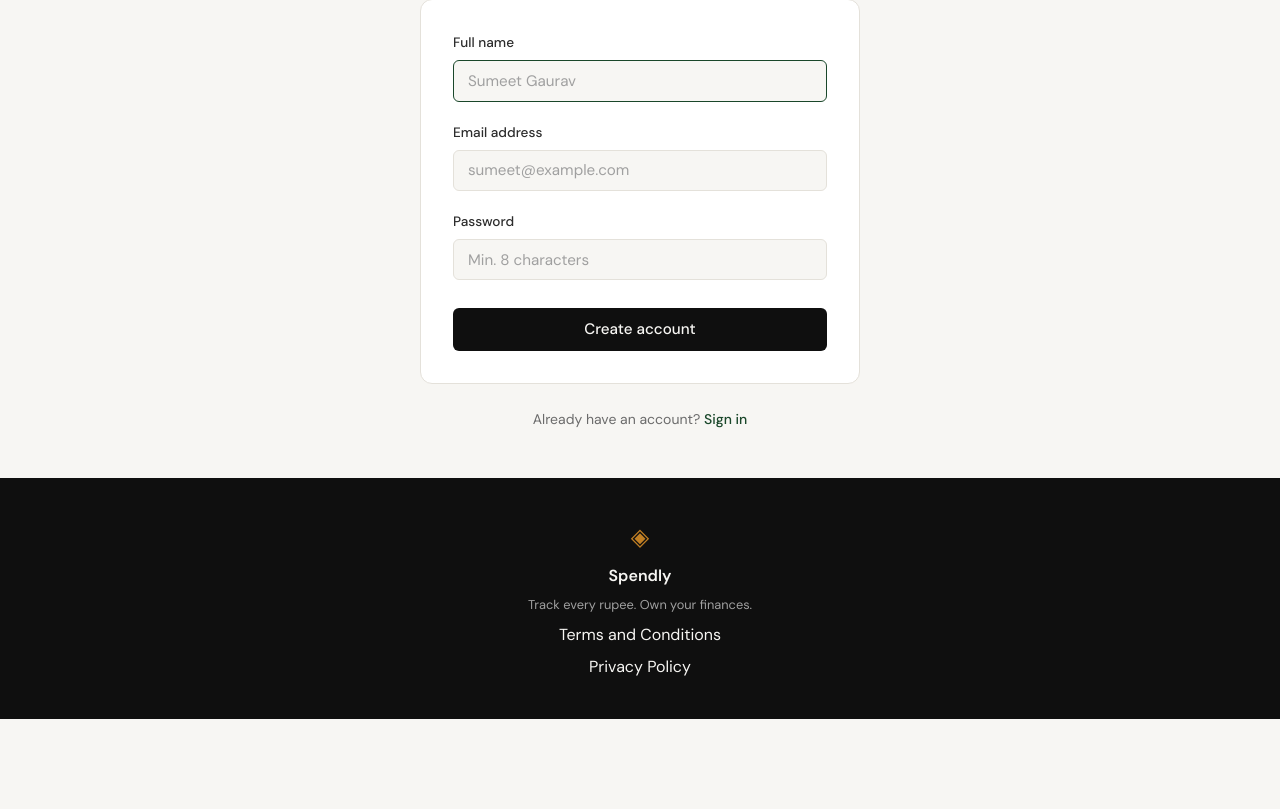
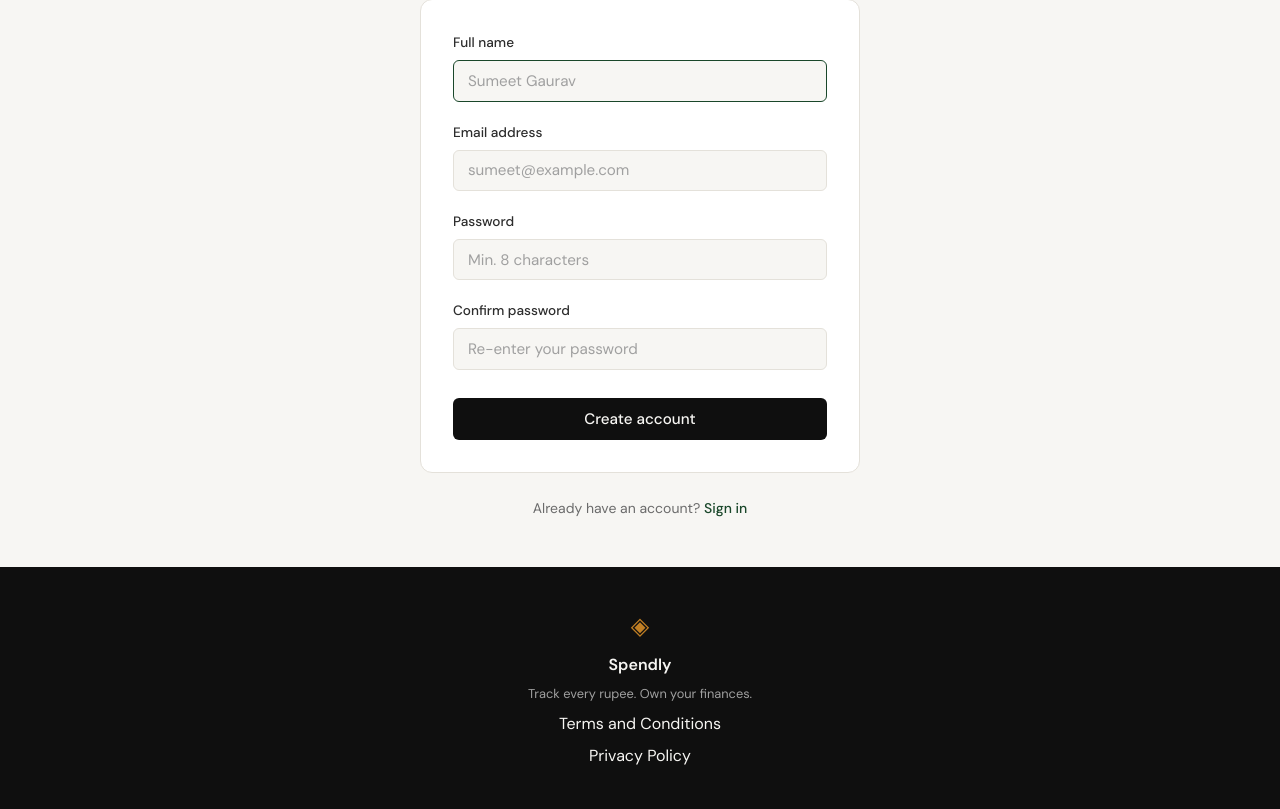
Before and after one commit to sumeetgaurav/spendly, a Flask app: page /register in a window 1280 px wide. Shown: the part 224-1033 px from the top of the page. Before the commit the page ends 943 px from the top, so only its background shows below. Run offline with Flask 3, Linux system fonts and the light colour scheme.

Commit message:
added registration feature

```diff
--- a/expense-tracker/app.py
+++ b/expense-tracker/app.py
@@ -1,6 +1,7 @@
-from flask import Flask, render_template
+from flask import Flask, redirect, render_template, request, url_for
+from werkzeug.security import generate_password_hash
 
-from database.db import get_db, init_db, seed_db
+from database.db import create_user, get_db, get_user_by_email, init_db, seed_db
 
 app = Flask(__name__)
 
@@ -18,9 +19,38 @@ def landing():
     return render_template("landing.html")
 
 
-@app.route("/register")
+@app.route("/register", methods=["GET", "POST"])
 def register():
-    return render_template("register.html")
+    if request.method == "GET":
+        return render_template("register.html")
+
+    name = (request.form.get("name") or "").strip()
+    email = (request.form.get("email") or "").strip().lower()
+    password = request.form.get("password") or ""
+    confirm_password = request.form.get("confirm_password") or ""
+
+    if not name or not email or not password or not confirm_password:
+        return render_template("register.html", error="All fields are required."), 400
+
+    if len(password) < 8:
+        return render_template(
+            "register.html", error="Password must be at least 8 characters."
+        ), 400
+
+    if password != confirm_password:
+        return render_template(
+            "register.html", error="Passwords do not match."
+        ), 400
+
+    if get_user_by_email(email) is not None:
+        return render_template(
+            "register.html", error="An account with this email already exists."
+        ), 400
+
+    password_hash = generate_password_hash(password)
+    create_user(name, email, password_hash)
+
+    return redirect(url_for("login"))
 
 
 @app.route("/login")
--- a/expense-tracker/templates/register.html
+++ b/expense-tracker/templates/register.html
@@ -17,7 +17,7 @@
             <div class="auth-error">{{ error }}</div>
             {% endif %}
 
-            <form method="POST" action="/register">
+            <form method="POST" action="{{ url_for('register') }}">
                 <div class="form-group">
                     <label for="name">Full name</label>
                     <input type="text" id="name" name="name"
@@ -36,6 +36,12 @@
                            class="form-input" placeholder="Min. 8 characters"
                            required>
                 </div>
+                <div class="form-group">
+                    <label for="confirm_password">Confirm password</label>
+                    <input type="password" id="confirm_password" name="confirm_password"
+                           class="form-input" placeholder="Re-enter your password"
+                           required>
+                </div>
                 <button type="submit" class="btn-submit">Create account</button>
             </form>
         </div>
```
Also changed, not shown: expense-tracker/database/db.py (+23 -0 lines).
